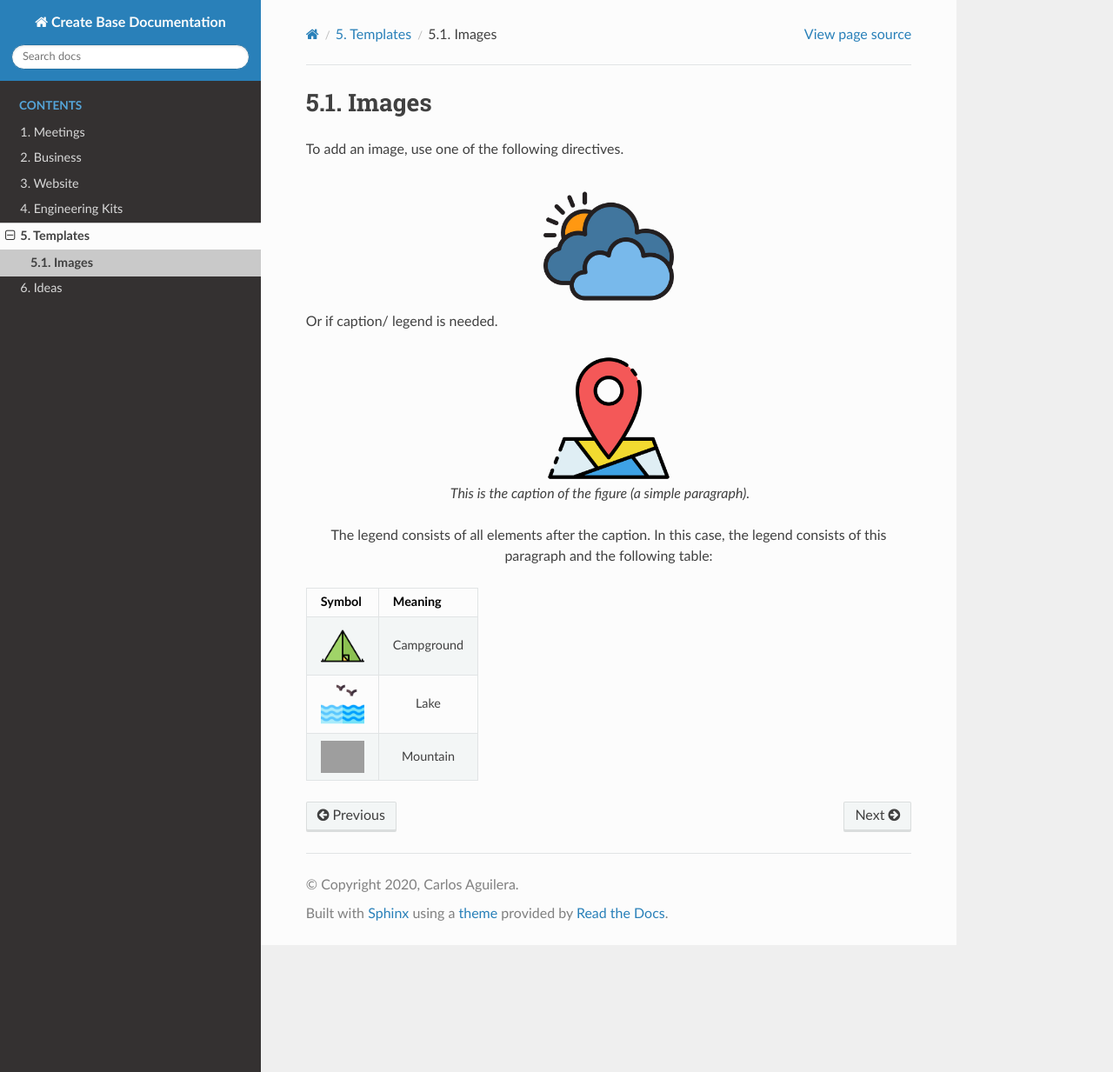
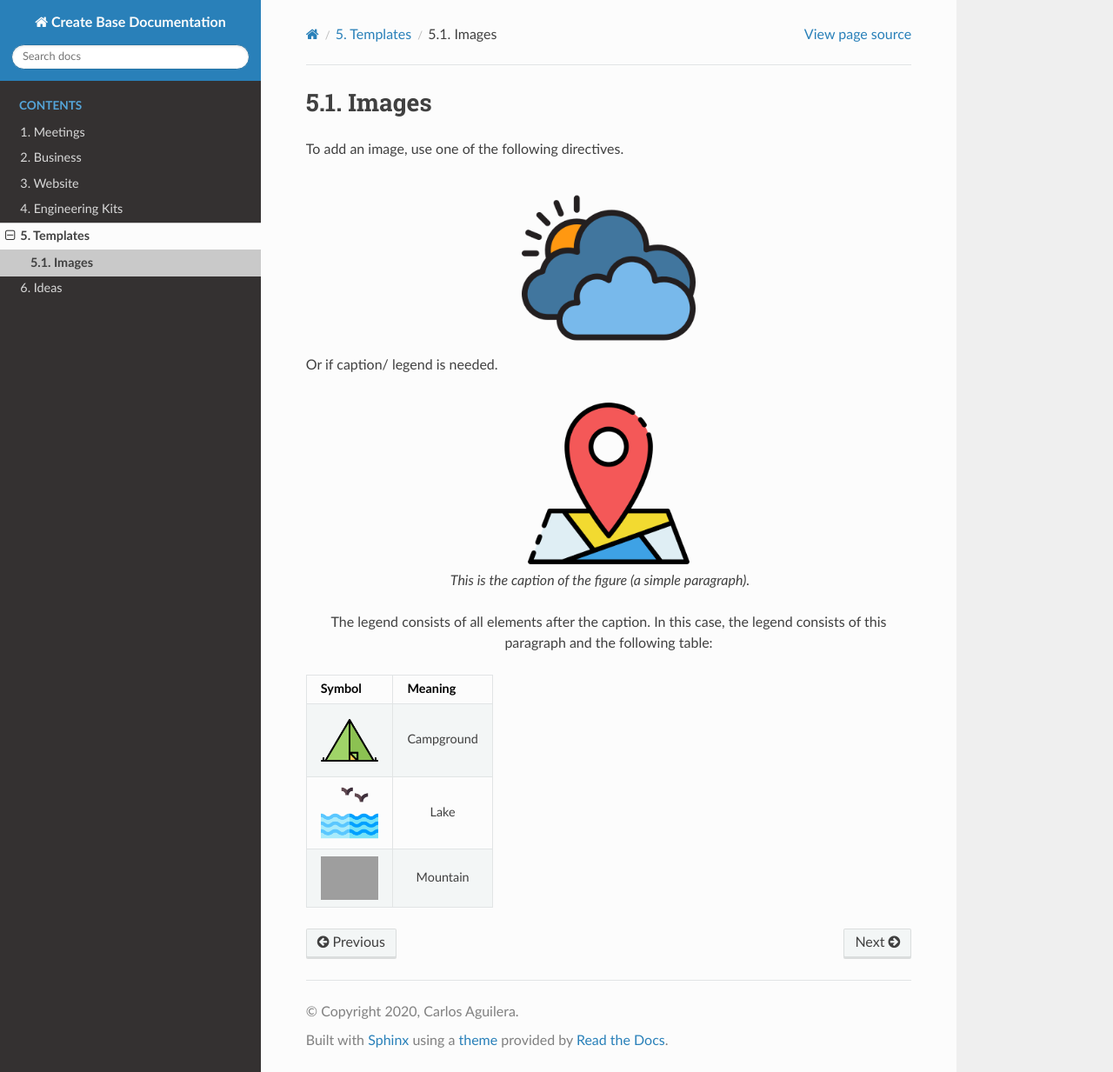
Before and after one commit to CreateBase-Main/Documentation, a Sphinx documentation site: the page built from docs/source/Templates/images.rst, in a window 1280 px wide and 1233 px high. Shown: the whole window at 87% size. Built offline with Sphinx 7.4.7 and the Read the Docs theme 2.0.0, drawn with Linux system fonts in a browser that asks for light colours; pages that are not in the unit, such as notebooks, are missing from menus; grey boxes are pictures that could not be loaded.

Commit message:
Update images.rst

```diff
--- a/docs/source/Templates/images.rst
+++ b/docs/source/Templates/images.rst
@@ -6,13 +6,13 @@ To add an image, use one of the following directives.
 
 
 .. image:: image.png
-  :width: 150 px
+  :width: 150 pt
   :align: center
 
 Or if caption/ legend is needed.
 
 .. figure:: figure.png
-   :width: 150 px
+   :width: 150 pt
    :align: center
    :alt: map to buried treasure
 
@@ -26,11 +26,11 @@ Or if caption/ legend is needed.
    | Symbol                | Meaning               |
    +=======================+=======================+
    | .. image:: tent.png   | Campground            |
-   |    :width: 50 px      |                       |
+   |    :width: 50 pt      |                       |
    +-----------------------+-----------------------+
    | .. image:: waves.png  | Lake                  |
-   |    :width: 50 px      |                       |
+   |    :width: 50 pt      |                       |
    +-----------------------+-----------------------+
    | .. image:: peak.png   | Mountain              |
-   |    :width: 50 px      |                       |
+   |    :width: 50 pt      |                       |
    +-----------------------+-----------------------+
```
